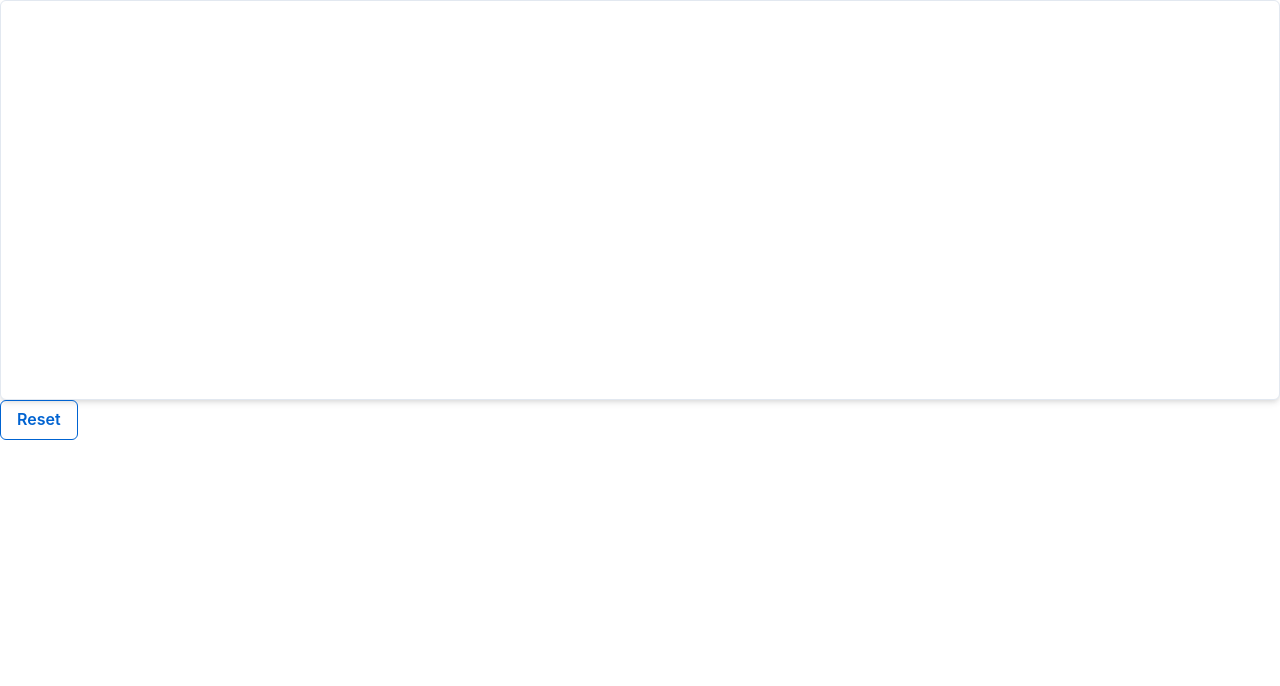
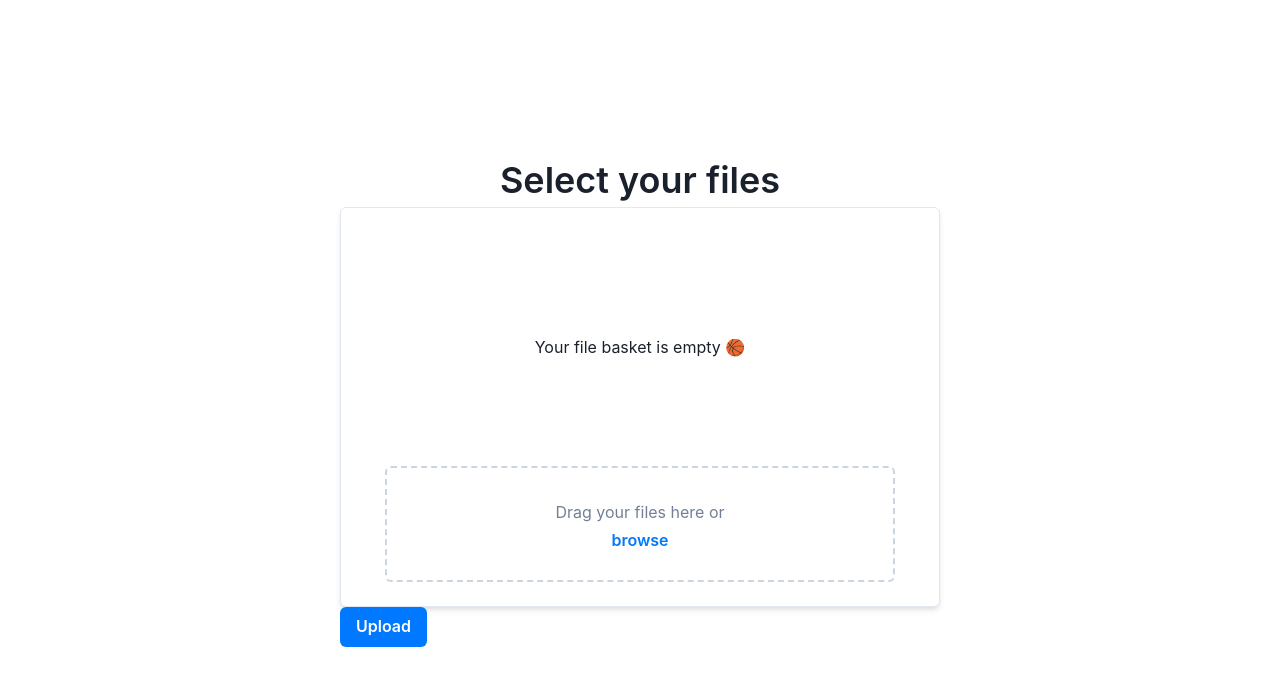
Before and after one commit to duhanmeric/tez, a React (Create React App) app in the folder client/: page / in a window 1280 px wide. Shown: the top 686 px of the page. Built offline with nearby package versions, Linux system fonts and the light colour scheme.

Commit message:
onClick function added

```diff
--- a/client/src/App.tsx
+++ b/client/src/App.tsx
@@ -1,12 +1,11 @@
 import React from "react";
-import { ChakraProvider, Box, Text } from "@chakra-ui/react";
-import { SbButton, SbContainer } from "components";
+import { ChakraProvider } from "@chakra-ui/react";
+import { UploadScreen } from "screens";
 
 function App() {
   return (
     <ChakraProvider>
-      <SbContainer></SbContainer>
-      <SbButton title="Reset" variant="outline" />
+      <UploadScreen />
     </ChakraProvider>
   );
 }
--- /dev/null
+++ b/client/src/api/index.ts
@@ -0,0 +1,9 @@
+import axios from "axios";
+
+const api = () => {
+  return axios.create({
+    baseURL: "http://127.0.0.1:5000",
+  });
+};
+
+export default api;
--- a/client/src/components/SbButton/SbButton.tsx
+++ b/client/src/components/SbButton/SbButton.tsx
@@ -2,13 +2,18 @@ import React, { FC } from "react";
 import { Button } from "@chakra-ui/react";
 
 type SbButtonProps = {
+  onClick: (e: React.MouseEvent<HTMLElement>) => void;
   title: string;
   variant: "link" | "outline" | "ghost" | "solid" | "unstyled";
 };
 
 const SbButton: FC<SbButtonProps> = (props) => {
   return (
-    <Button variant={props.variant} colorScheme="messenger">
+    <Button
+      variant={props.variant}
+      colorScheme="messenger"
+      onClick={props.onClick}
+    >
       {props.title}
     </Button>
   );
--- a/client/src/components/SbContainer/SbContainer.tsx
+++ b/client/src/components/SbContainer/SbContainer.tsx
@@ -1,9 +1,11 @@
-import { Container } from "@chakra-ui/react";
+import { Container, ContainerProps } from "@chakra-ui/react";
 import React, { FC, PropsWithChildren } from "react";
 
 type SbContainerType = {};
 
-const SbContainer: FC<PropsWithChildren<SbContainerType>> = (props) => {
+const SbContainer: FC<PropsWithChildren<SbContainerType> & ContainerProps> = (
+  props
+) => {
   return (
     <Container
       boxShadow="md"
--- /dev/null
+++ b/client/src/components/SbFileUpload/SbFileUpload.tsx
@@ -0,0 +1,40 @@
+import { Box, Text } from "@chakra-ui/react";
+import SbButton from "components/SbButton/SbButton";
+import React, { FC } from "react";
+
+type SbFileInputProps = {
+  onChange: (e: React.ChangeEvent<HTMLInputElement>) => void;
+  onClick: () => void;
+  inputRef: React.RefObject<HTMLInputElement>;
+  label: string;
+};
+
+const SbFileUpload: FC<SbFileInputProps> = (props) => {
+  return (
+    <Box
+      textAlign="center"
+      border={2}
+      borderColor="gray.300"
+      width="100%"
+      rounded="md"
+      borderStyle="dashed"
+      py={7}
+    >
+      <Text lineHeight={2} color="gray.500">
+        Drag your files here or
+      </Text>
+      <SbButton variant="link" title={props.label} onClick={props.onClick} />
+      <input
+        multiple
+        accept="video/*"
+        ref={props.inputRef}
+        style={{ display: "none" }}
+        type="file"
+        id="file-upload"
+        onChange={props.onChange}
+      />
+    </Box>
+  );
+};
+
+export default SbFileUpload;
--- a/client/src/components/index.ts
+++ b/client/src/components/index.ts
@@ -1,2 +1,4 @@
 export { default as SbButton } from "./SbButton/SbButton";
 export { default as SbContainer } from "./SbContainer/SbContainer";
+export { default as SbFileUpload } from "./SbFileUpload/SbFileUpload";
+export { default as SbFileItem } from "./SbFileItem/SbFileItem";
--- /dev/null
+++ b/client/src/hooks/index.ts
@@ -0,0 +1 @@
+export { default as useUploadFile } from "./useUploadFile/useUploadFile";
--- /dev/null
+++ b/client/src/hooks/useUploadFile/useUploadFile.ts
@@ -0,0 +1,78 @@
+import React, { useEffect, useMemo, useRef, useState } from "react";
+
+type FileResponseProps =
+  | {
+      type: "error";
+      message: string;
+    }
+  | {
+      type: null;
+    };
+
+const useUploadFile = () => {
+  const [files, setFiles] = useState<File[]>([]);
+  const [fileResponse, setFileResponse] = useState<FileResponseProps>();
+  const inputRef = useRef<HTMLInputElement>(null);
+  const data = useMemo(() => new FormData(), []);
+
+  const openFilePicker = () => inputRef.current?.click();
+
+  const onFileChange = (e: React.ChangeEvent<HTMLInputElement>) => {
+    const fileList = e.target.files;
+
+    if (!fileList) {
+      setFileResponse({
+        type: "error",
+        message: "An error occured while reading your video file. 🥲",
+      });
+      return;
+    }
+
+    Array.from(fileList).forEach((file) => {
+      setFiles((currentState) => {
+        return [...currentState, file];
+      });
+      setFileResponse({ type: null });
+    });
+  };
+
+  const removeFile = (filename: string) => {
+    const tmp = [...files];
+    const filteredArr = tmp.filter((file) => file.name !== filename);
+    setFiles(filteredArr);
+  };
+
+  const checkIfFileExist = () => {
+    if (files.length < 1) {
+      setFileResponse({
+        type: "error",
+        message: "Oops sorry, your file basket is empty. 📂",
+      });
+    }
+  };
+
+  const resetFile = () => {
+    setFiles([]);
+    setFileResponse({ type: null });
+  };
+
+  useEffect(() => {
+    files.forEach((file) => {
+      data.append("file", file as Blob);
+    });
+  }, [files, data]);
+
+  return {
+    files,
+    inputRef,
+    fileResponse,
+    data,
+    openFilePicker,
+    onFileChange,
+    removeFile,
+    checkIfFileExist,
+    resetFile,
+  };
+};
+
+export default useUploadFile;
--- /dev/null
+++ b/client/src/screens/UploadScreen/UploadScreen.tsx
@@ -0,0 +1,91 @@
+import React, { useEffect, useState } from "react";
+import { Box, Center, Flex, HStack, Text, VStack } from "@chakra-ui/react";
+import { SbButton, SbContainer, SbFileItem, SbFileUpload } from "components";
+import { useUploadFile } from "hooks";
+import { AxiosError } from "axios";
+import api from "../../api";
+
+const Upload = () => {
+  const {
+    files,
+    inputRef,
+    fileResponse,
+    data,
+    openFilePicker,
+    onFileChange,
+    removeFile,
+    checkIfFileExist,
+  } = useUploadFile();
+
+  const [apiResponse, setApiResponse] = useState<any>("");
+  const [error, setError] = useState<AxiosError["message"]>("");
+  const [loading, setLoading] = useState(false);
+
+  const makeRequest = async () => {
+    checkIfFileExist();
+    if (files.length > 0) {
+      try {
+        setLoading(true);
+
+        const res = await api().post("/", data, {
+          headers: {
+            "Content type": "multipart/form-data",
+          },
+        });
+
+        setApiResponse(res.data);
+
+        const link = document.createElement("a");
+        link.href = `http://127.0.0.1:5000/download/${res.data}`;
+        link.click();
+      } catch (error) {
+        const err = error as AxiosError;
+        setError(err.message);
+      } finally {
+        setLoading(false);
+      }
+    }
+  };
+
+  return (
+    <Center minHeight="100vh">
+      <Flex direction="column" w={[300, 400, 600]}>
+        <Text fontSize="4xl" fontWeight="semibold" textAlign="center">
+          Select your files
+        </Text>
+
+        <SbContainer my={5}>
+          <VStack height="100%" px={5} justify="space-between">
+            <Box width="100%" height="100%" mt={1} flex={1} overflowY="auto">
+              {files.length > 0 ? (
+                files.map((file) => (
+                  <Box key={file.name}>
+                    <SbFileItem onRemove={removeFile} filename={file.name} />
+                  </Box>
+                ))
+              ) : (
+                <Center height="100%">
+                  <VStack>
+                    <Text>Your file basket is empty 🏀</Text>
+                  </VStack>
+                </Center>
+              )}
+            </Box>
+            <SbFileUpload
+              inputRef={inputRef}
+              label="browse"
+              onChange={onFileChange}
+              onClick={openFilePicker}
+            />
+          </VStack>
+        </SbContainer>
+        <HStack justify="space-between">
+          {/* <SbButton title="Reset" variant="outline" onClick={resetFile} /> */}
+          <SbButton title="Upload" variant="solid" onClick={makeRequest} />
+        </HStack>
+      </Flex>
+    </Center>
+  );
+};
+
+export default Upload;
--- /dev/null
+++ b/client/src/screens/index.ts
@@ -0,0 +1 @@
+export { default as UploadScreen } from "./UploadScreen/UploadScreen";
```
Also changed, not shown: client/src/components/SbFileItem/SbFileItem.tsx (added, +39 -0 lines), client/src/assets/video-file.png (added).
